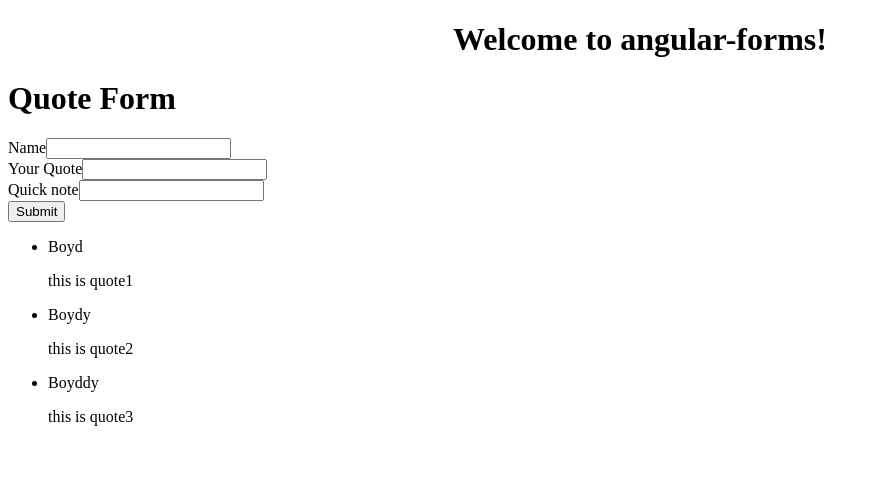
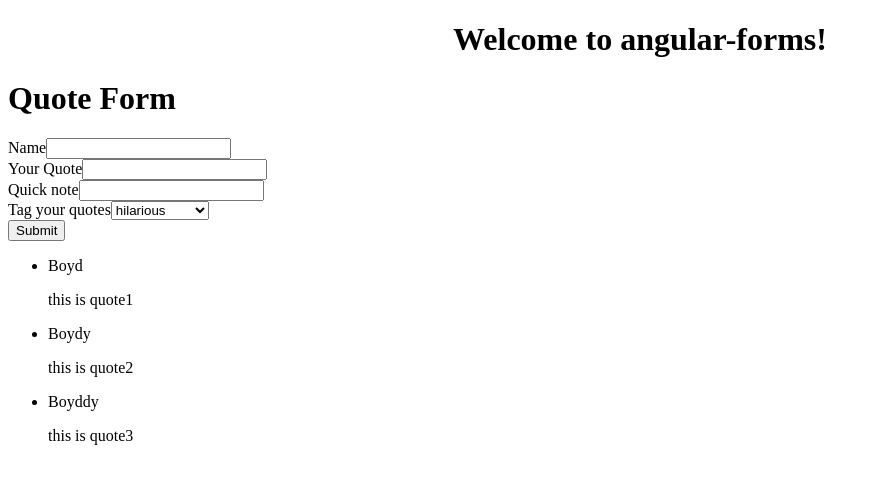
Before and after one commit to boydndonga/anguarTemplateForm, an Angular app: page / in a window 1280 px wide. Shown: the top 484 px of the page, without its empty margins (0-879 px from the left). Built offline with nearby package versions, Linux system fonts and the light colour scheme.

Commit message:
create tag select input to form

```diff
--- a/src/app/quote-form/quote-form.component.html
+++ b/src/app/quote-form/quote-form.component.html
@@ -16,6 +16,13 @@
       <input type="text" class="form-control" id="note">
     </div>
 
+    <div class="form-group">
+        <label for="tag">Tag your quotes</label>
+        <select class="form-control" id="tag" required>
+          <option *ngFor="let tag of tags" [value]="tag">{{tag}}</option>
+        </select>
+    </div>
+
     <button type="submit" class="btn btn-success">Submit</button>
 
   </form>
--- a/src/app/quote-form/quote-form.component.ts
+++ b/src/app/quote-form/quote-form.component.ts
@@ -8,6 +8,9 @@ import { Quotes } from '../quotes';
   styleUrls: ['./quote-form.component.css'],
 })
 export class QuoteFormComponent implements OnInit {
+
+  tags = [ 'hilarious', 'thats serious', 'techy'];
+
   submitted = false;
 
   onSubmit() { this.submitted = true; }
```
